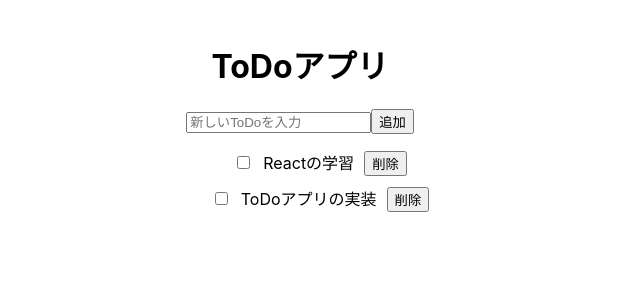
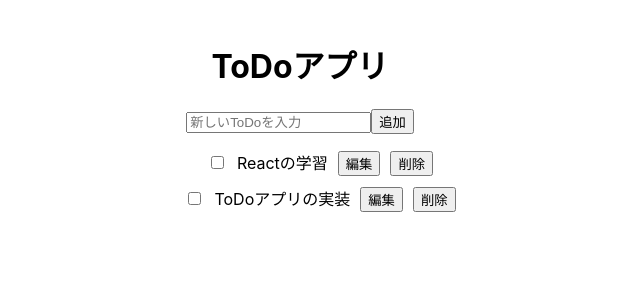
Before and after one commit to hiroki6207/react-simple-app, a React (Create React App) app in the folder my-todo-app/: page / in a window 1280 px wide. Shown: the top 300 px of the page, without its empty margins (340-980 px from the left). Built offline with nearby package versions, Linux system fonts and the light colour scheme.

Commit message:
編集機能実装

```diff
--- a/my-todo-app/src/App.js
+++ b/my-todo-app/src/App.js
@@ -9,6 +9,9 @@
     // { id: 3, text: 'Deploy to production', completed: false },
   ]);
   const [inputText, setInputText] = useState('');
+
+  const [editId, setEditId] = useState(null);
+  const [editText, setEditText] = useState('');
 
   const handleAdd = () => {
     if (!inputText) return;
@@ -31,6 +34,17 @@
     setTodos(todos.map((todo) => todo.id === id ? { ...todo, isCompleted: !todo.isCompleted } : todo));
   };
 
+  const handleEdit = (todo) => {
+    setEditId(todo.id);
+    setEditText(todo.text);
+  };
+
+  const handleUpdate = (id) => {
+    setTodos(todos.map((todo) => todo.id === id ? { ...todo, text: editText } : todo));
+    setEditId(null);
+    setEditText('');
+  };
+
   return (
     <div className="App" style={{ padding: '20px' }}>
       <h1>ToDoアプリ</h1>
@@ -39,9 +53,20 @@
       <ul>
         {todos.map((todo) => (
           <li key={todo.id} style={{ listStyle: 'none', marginBottom: '10px' }}>
-            <input type="checkbox" checked={todo.isCompleted} onChange={() => handleToggle(todo.id)} />
-            <span style={{ textDecoration: todo.isCompleted ? 'line-through' : 'none', marginLeft: '10px' }}>{todo.text}</span>
-            <button onClick={() => handleDelete(todo.id)} style={{ marginLeft: '10px' }}>削除</button>
+            {editId === todo.id ? (
+              <>
+                <input type="text" value={editText} onChange={(e) => setEditText(e.target.value)} />
+                <button onClick={() => handleUpdate(todo.id)} style={{ marginLeft: '10px' }}>更新</button>
+                <button onClick={() => setEditId(null)} style={{ marginLeft: '10px' }}>キャンセル</button>
+              </>
+            ) : (
+              <>
+                <input type="checkbox" checked={todo.isCompleted} onChange={() => handleToggle(todo.id)} />
+                <span style={{ textDecoration: todo.isCompleted ? 'line-through' : 'none', marginLeft: '10px' }}>{todo.text}</span>
+                <button onClick={() => handleEdit(todo)} style={{ marginLeft: '10px' }}>編集</button>
+                <button onClick={() => handleDelete(todo.id)} style={{ marginLeft: '10px' }}>削除</button>
+              </>
+            )}
           </li>
         ))}
       </ul>
```
